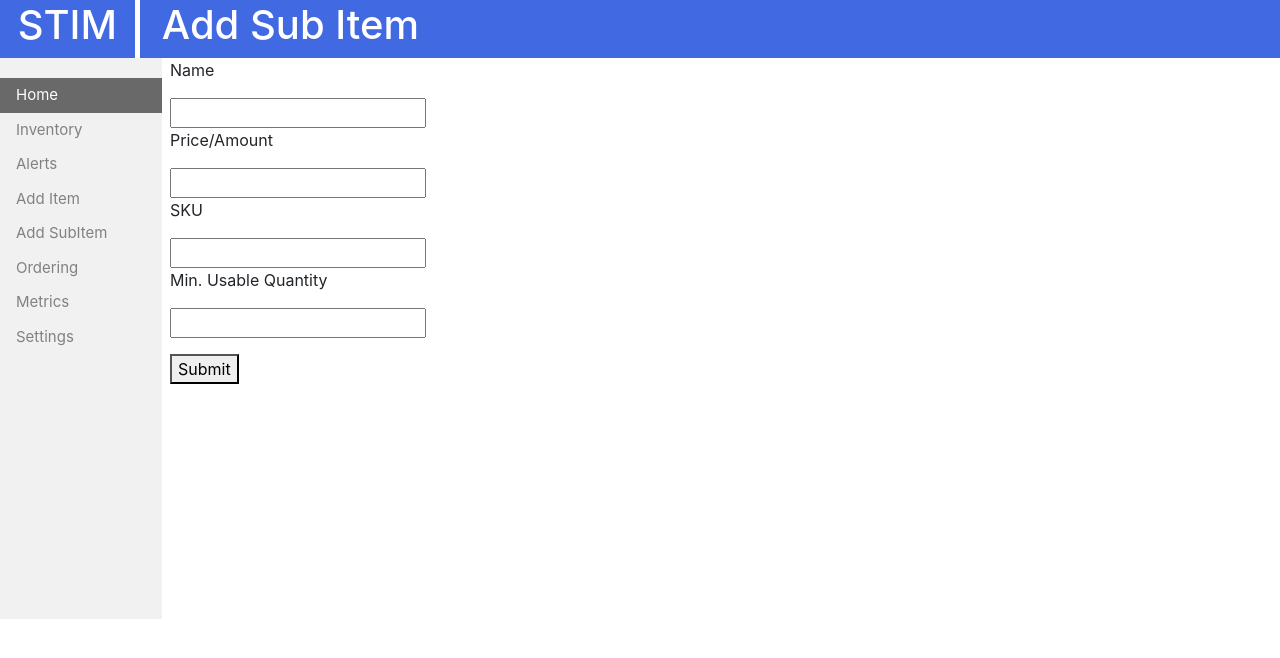
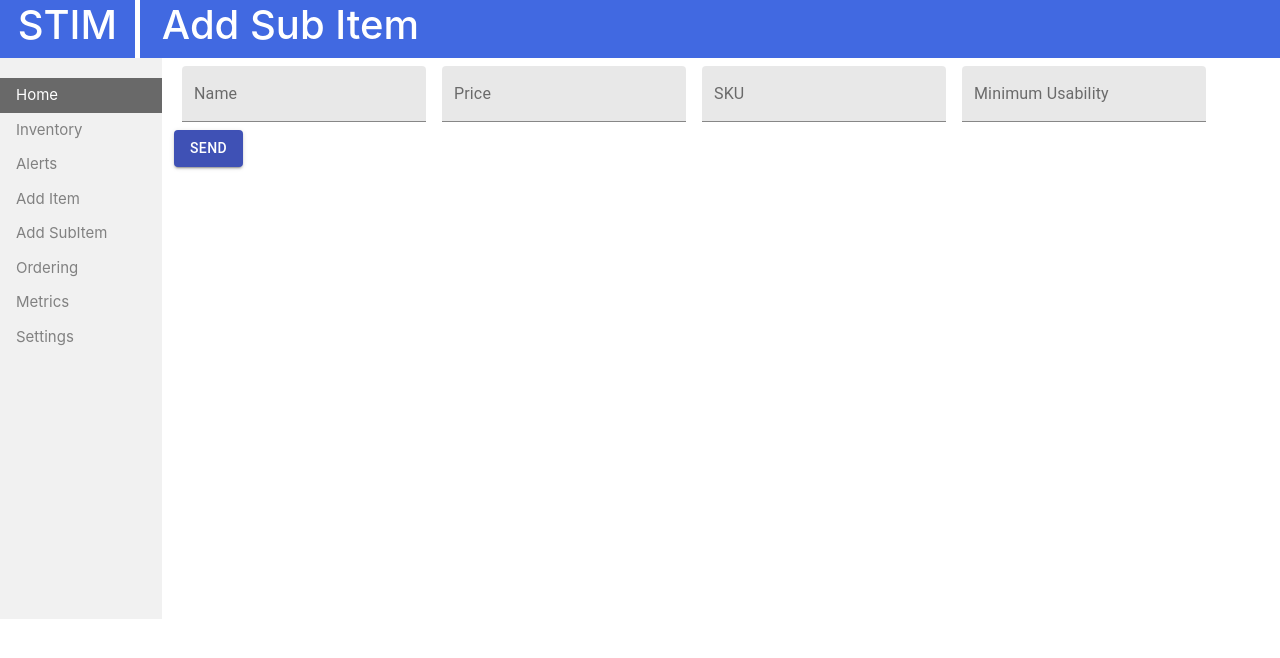
Before and after one commit to nalvarez508/team23-frontend, a React (Create React App) app: page /SubItem in a window 1280 px wide. Shown: the top 658 px of the page. Built offline with nearby package versions, Linux system fonts and the light colour scheme.

Commit message:
Finished Layout of Sub Item Page

```diff
--- /dev/null
+++ b/src/SubItem/SubForm.js
@@ -0,0 +1,82 @@
+import React, {useState} from 'react';
+import Container from '@material-ui/core/Container';
+import TextField from '@material-ui/core/TextField';
+import Button from '@material-ui/core/Button';
+import {makeStyles} from '@material-ui/core';
+
+const useStyles = makeStyles((theme) => ({
+    root:{
+        '& .MuiTextField-root': {
+            margin: theme.spacing(1),
+        },
+        button: {
+            margin: theme.spacing(1)
+        }
+    }
+}))
+
+function SubForm(){
+    const classes = useStyles();
+    const [inputFields, setInputField] = useState([
+        {name: '', price: '', sku: '', minUsability: ''},
+    ]);
+
+    const handleSubmit = (e) => {
+        e.preventDefault();
+        console.log("InputFields", inputFields);
+    };
+
+    const handleChangeInput = (index, event) => {
+        const values = [...inputFields];
+        values[index][event.target.name] = event.target.value;
+        setInputField(values);
+    }
+
+    return(
+        <Container>
+            <form className = {classes.root} onSubmit = {handleSubmit}>
+                {inputFields.map((inputField, index) => (
+                        <div key = {index}>
+                            <TextField
+                            name = "name"
+                            label="Name"
+                            variant = "filled"
+                            value = {inputField.name}
+                            onChange={event => handleChangeInput(index, event)}
+                            />
+                            <TextField
+                            name = "price"
+                            label = "Price"
+                            variant = "filled"
+                            value = {inputField.price}
+                            onChange={event => handleChangeInput(index, event)}
+                            />
+                            <TextField
+                            name = "sku"
+                            label = "SKU"
+                            variant = "filled"
+                            value = {inputField.sku}
+                            onChange={event => handleChangeInput(index, event)}
+                            />
+                            <TextField
+                            name = "minUsability"
+                            label = "Minimum Usability"
+                            variant = "filled"
+                            value = {inputField.minUsability}
+                            onChange={event => handleChangeInput(index, event)}
+                            />
+                    </div>
+                ))}
+                <Button
+                className={classes.button}
+                variant ="contained"
+                color = "primary"
+                type="submit"
+                onClick={handleSubmit}
+                >Send</Button>
+            </form>
+        </Container>
+    );
+}
+
+export default SubForm;
--- a/src/SubItem/subItem.css
+++ b/src/SubItem/subItem.css
@@ -22,3 +22,7 @@
     margin-left: 160px; /* Same as the width of the sidenav */
     padding: 0px 10px;
   }
+
+.boxes {
+    margin-left: 150px
+}
--- a/src/SubItem/subItem.js
+++ b/src/SubItem/subItem.js
@@ -1,5 +1,6 @@
 import React, { Component } from 'react';
 import './subItem.css'
+import SubForm from './SubForm.js'
 class SubItem extends Component{
 
 
@@ -32,7 +33,7 @@ class SubItem extends Component{
                         <li><a href="#">Settings</a></li>
                         </ul>
                     </div>
-                    <div class = "form">
+                    {/*<div class = "form">
                         <form>
                             <p>Name </p>
                             <input
@@ -54,8 +55,14 @@ class SubItem extends Component{
                         onClick={this.onSubmit}
                         >
                             Submit
-                        </button>
+                    </button>
                 </div>
+                */}
+                    <div class = "boxes">
+                        <SubForm/>
+                    </div>
+
+
                 </body>
 
 
```
